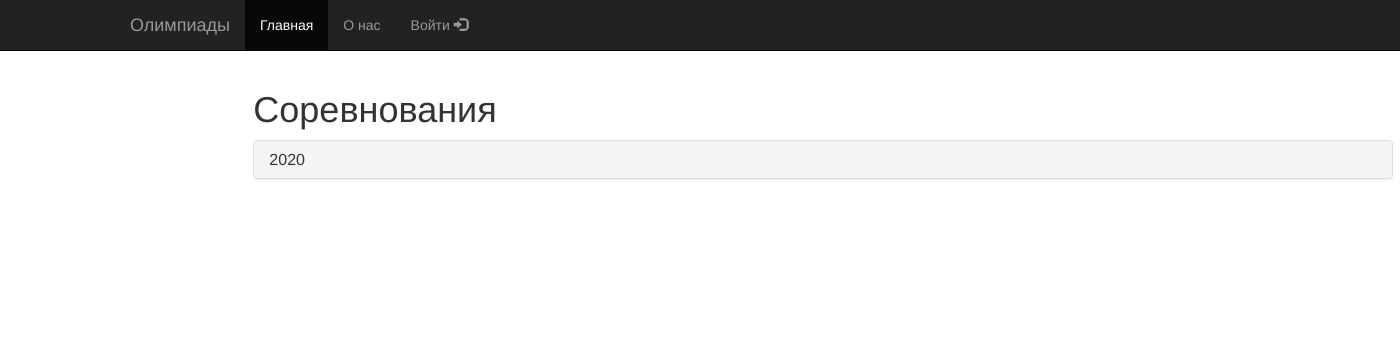
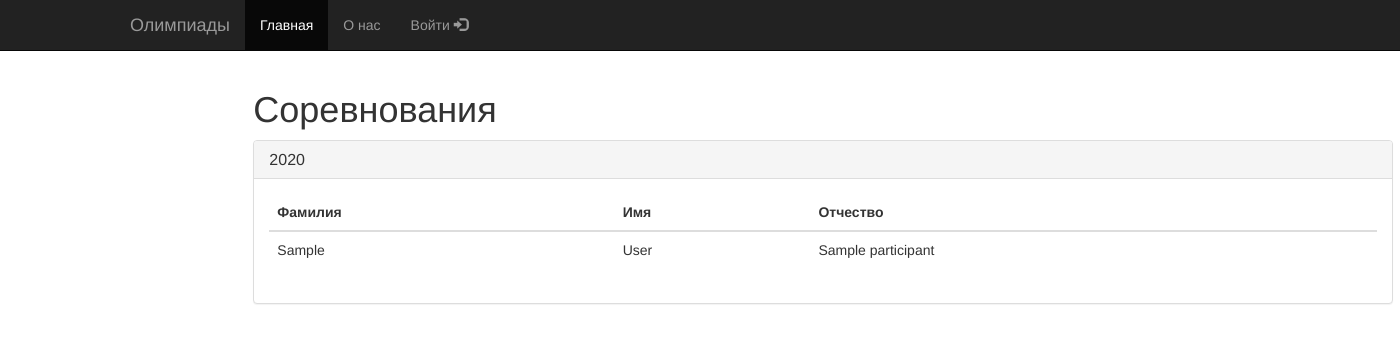
Before and after one commit to BHYCHIK/Olimpiade-manager, a Django app: template web_client.v2/web/templates/common/competitions.html in a window 1400 px wide. Shown: the top 343 px of the page. Run offline with Django 3.2, Linux system fonts and the light colour scheme; the template is opened without the code that fills it: most values are stand-ins (such as "Sample title", 1, 10 or a date in 2020).

Commit message:
Add start_competition form

```diff
--- a/web_client.v2/web/common/forms/add_catalog.py
+++ b/web_client.v2/web/common/forms/add_catalog.py
@@ -23,3 +23,9 @@ class AddCriteriaTitleForm(WebForm):
 
     short_name = forms.CharField(label='Краткое название', max_length=45)
     full_name = forms.CharField(label='Полное название')
+
+class StartCompetitionForm(WebForm):
+    form_name = "Начало соревнования"
+    submit_name = "Начать"
+
+    year = forms.IntegerField(label='Год соревнования')
--- a/web_client.v2/web/common/views.py
+++ b/web_client.v2/web/common/views.py
@@ -117,6 +117,6 @@ def competitions(request, api):
     return render_to_response('common/competitions.html', {'competitions': data}, context_instance=RequestContext(request))
 
 @ApiUser.admin_required
-@simple_form(form_cls=AddCriteriaTitleForm, redirect='/thanks?from=successful_add')
+@simple_form(form_cls=StartCompetitionForm, redirect='/thanks?from=successful_add')
 def start_competition(request, form_data, api):
-    return api.add_competition(form_data)
+    return api.start_competition(form_data)
--- a/web_client.v2/web/templates/common/competitions.html
+++ b/web_client.v2/web/templates/common/competitions.html
@@ -9,7 +9,7 @@
         <a data-toggle="collapse" data-parent="#accordion" href="#collapse{{ competition.id }}">{{ competition.year }}</a>
       </h2>
     </div>
-    <div id="collapseOne" class="panel-collapse collapse">
+    <div id="collapse{{ competition.id }}" class="panel-collapse collapse {% if forloop.first %}in{% endif %}">
       <div class="panel-body">
 
 	<table class="table table-hover">
@@ -19,9 +19,9 @@
 	    <th>Отчество</th>
 	  </thead>
 	  <tbody>
-	    {% for participant in participants %}
+	    {% for participant in competition.participants %}
 	    <tr>
-	      <td>{{ participant.name }}</td>
+	      <td>{{ participant.first_name }}</td>
 	      <td>{{ participant.surname }}</td>
 	      <td>{{ participant.second_name }}</td>
 	    </tr>
```
